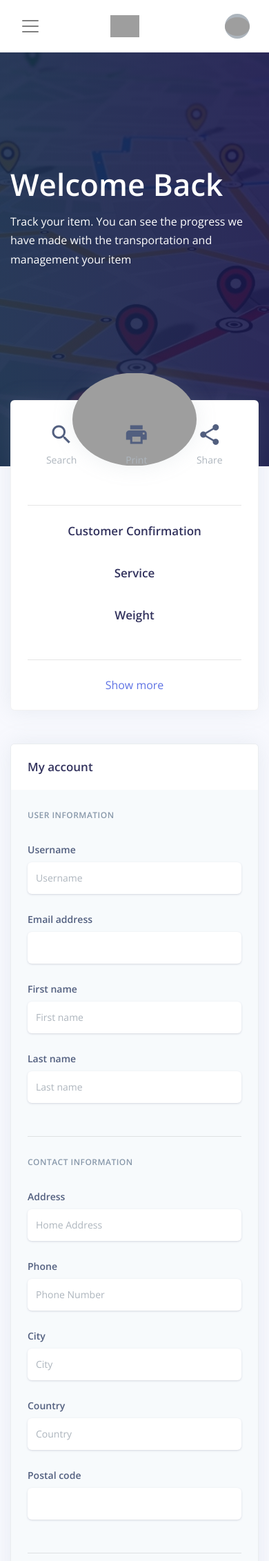
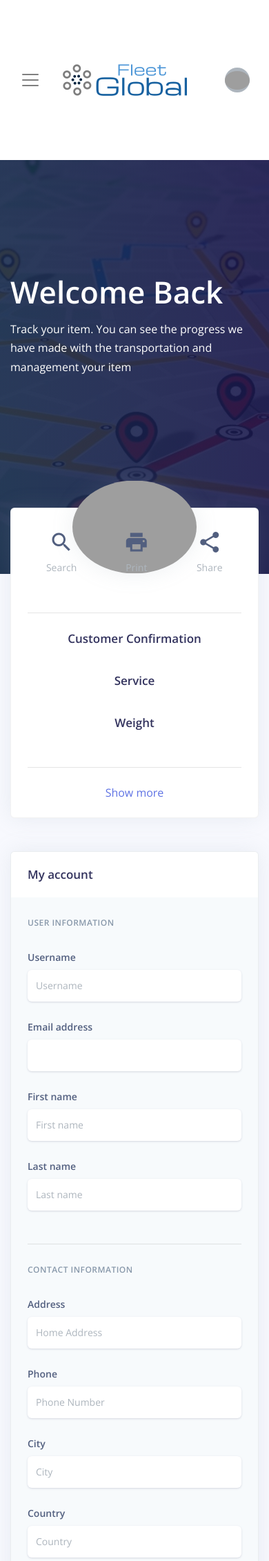
Before and after one commit to Derks14/Fleet-Delivery, a Django app: a page that uses templates/dashboard/base.html in a window 390 px wide. Shown: the top 2263 px of the page at 69% size. Run offline with Django 3.2, Linux system fonts and the light colour scheme; some libraries are stand-ins or nearby versions; grey boxes are pictures that could not be loaded.

Commit message:
Adding logos

```diff
--- a/dashboard/urls.py
+++ b/dashboard/urls.py
@@ -6,5 +6,6 @@ app_name = 'dashboard'
 urlpatterns = [
     path('', views.index, name='dashboard-index'),
     path('profile', views.profile, name='profile'),
-    path('info', views.info, name='info')
+    path('info', views.info, name='info'),
+    path('logout', views.logout, name='logout')
 ]
--- a/templates/dashboard/base.html
+++ b/templates/dashboard/base.html
@@ -10,7 +10,7 @@
       <link href="https://fonts.googleapis.com/css?family=Open+Sans:300,400,600,700" rel="stylesheet">
 
 {#    Icons#}
-      <link href="{% static 'dashboard/nucleo.css' %}" rel="stylesheet" />
+{#      <link href="{% static 'dashboard/nucleo.css' %}" rel="stylesheet" />#}
     <link href="https://fonts.googleapis.com/icon?family=Material+Icons"
       rel="stylesheet">
 
@@ -30,8 +30,8 @@
         <span class="navbar-toggler-icon"></span>
       </button>
       <!-- Brand -->
-      <a class="navbar-brand pt-0" href="./index.html">
-        <img src="./assets/img/brand/blue.png" class="navbar-brand-img" alt="...">
+      <a class="rounded-circle" href="{% url 'dashboard:dashboard-index' %}">
+        <img src="{% static 'dashboard/images/4169212a-fb39-40f4-8fc2-d01736e7459d_200x200.png' %}" class="rounded-circle" alt="...">
       </a>
       <!-- User -->
       <ul class="nav align-items-center d-md-none">
@@ -64,16 +64,8 @@
               <span>My profile</span>
             </a>
             </a>
-            <a href="./examples/profile.html" class="dropdown-item">
-              <i class="ni ni-calendar-grid-58"></i>
-              <span>Activity</span>
-            </a>
-            <a href="./examples/profile.html" class="dropdown-item">
-              <i class="ni ni-support-16"></i>
-              <span>Support</span>
-            </a>
             <div class="dropdown-divider"></div>
-            <a href="#!" class="dropdown-item">
+            <a href="{% url 'dashboard:logout' %}" class="dropdown-item">
               <i class="ni ni-user-run"></i>
               <span>Logout</span>
             </a>
@@ -86,8 +78,8 @@
         <div class="navbar-collapse-header d-md-none">
           <div class="row">
             <div class="col-6 collapse-brand">
-              <a href="./index.html">
-                <img src="./assets/img/brand/blue.png">
+              <a href="{% url 'dashboard:dashboard-index' %}">
+                <img src="{% static 'dashboard/images/4169212a-fb39-40f4-8fc2-d01736e7459d_200x200.png' %}">
               </a>
             </div>
             <div class="col-6 collapse-close">
@@ -146,7 +138,7 @@
     <nav class="navbar navbar-top navbar-expand-md navbar-dark" id="navbar-main">
       <div class="container-fluid">
         <!-- Brand -->
-        <a class="h4 mb-0 text-white text-uppercase d-none d-lg-inline-block" href="../index.html">Fleet Dashboard</a>
+        <a class="h4 mb-0 text-white text-uppercase d-none d-lg-inline-block" href="{% url 'dashboard:dashboard-index' %}">Fleet Dashboard</a>
         <!-- Form -->
         <form class="navbar-search navbar-search-dark form-inline mr-3 d-none d-md-flex ml-lg-auto">
           <div class="form-group mb-0">
@@ -203,7 +195,7 @@
     </nav>
     <!-- End Navbar -->
     <!-- Header -->
-    <div class="header pb-8 pt-5 pt-lg-8 d-flex align-items-center" style="min-height: 600px; background-image: url('/fleet/dashboard/static/dashboard/images/maps.jpg'); background-size: cover; background-position: center top;">
+    <div class="header pb-8 pt-5 pt-lg-8 d-flex align-items-center" style="min-height: 600px; background-image: url('{% static 'dashboard/images/maps.jpg' %}'); background-size: cover; background-position: center top;">
       <!-- Mask -->
       <span class="mask bg-gradient-default opacity-8"></span>
       <!-- Header container -->
--- a/templates/dashboard/index.html
+++ b/templates/dashboard/index.html
@@ -1,4 +1,6 @@
+
 {% extends 'dashboard/base.html' %}
+{% load static %}
  {% block content %}
      <div class="row">
         <div class="col-xl-4 order-xl-2 mb-5 mb-xl-0">
@@ -7,7 +9,7 @@
               <div class="col-lg-3 order-lg-2">
                 <div class="card-profile-image">
                   <a href="#">
-                    <img src="../assets/img/theme/team-4-800x800.jpg" class="rounded-circle">
+                    <img src="{% static 'dashboard/images/3397307.jpg' %}" style="background-color: white" class="rounded-circle">
                   </a>
                 </div>
               </div>
--- a/templates/dashboard/profile.html
+++ b/templates/dashboard/profile.html
@@ -1,4 +1,5 @@
 {% extends 'dashboard/base.html' %}
+{% load static %}
  {% block content %}
      <div class="row">
         <div class="col-xl-4 order-xl-2 mb-5 mb-xl-0">
@@ -7,7 +8,7 @@
               <div class="col-lg-3 order-lg-2">
                 <div class="card-profile-image">
                   <a href="#">
-                    <img src="../assets/img/theme/team-4-800x800.jpg" class="rounded-circle">
+                    <img src="{% static 'dashboard/images/3397307.jpg' %}" class="rounded-circle">
                   </a>
                 </div>
               </div>
```
Also changed, not shown: db.sqlite3, 1 other file.
